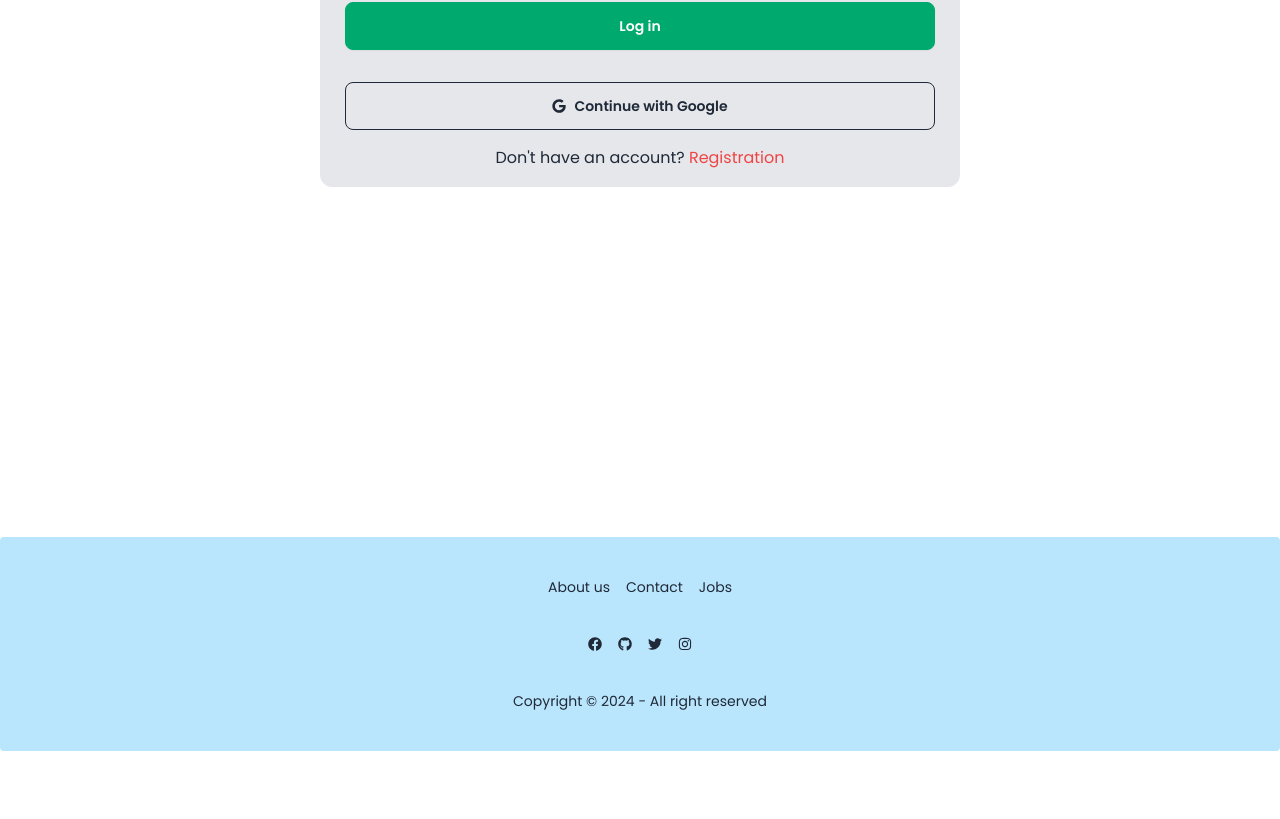
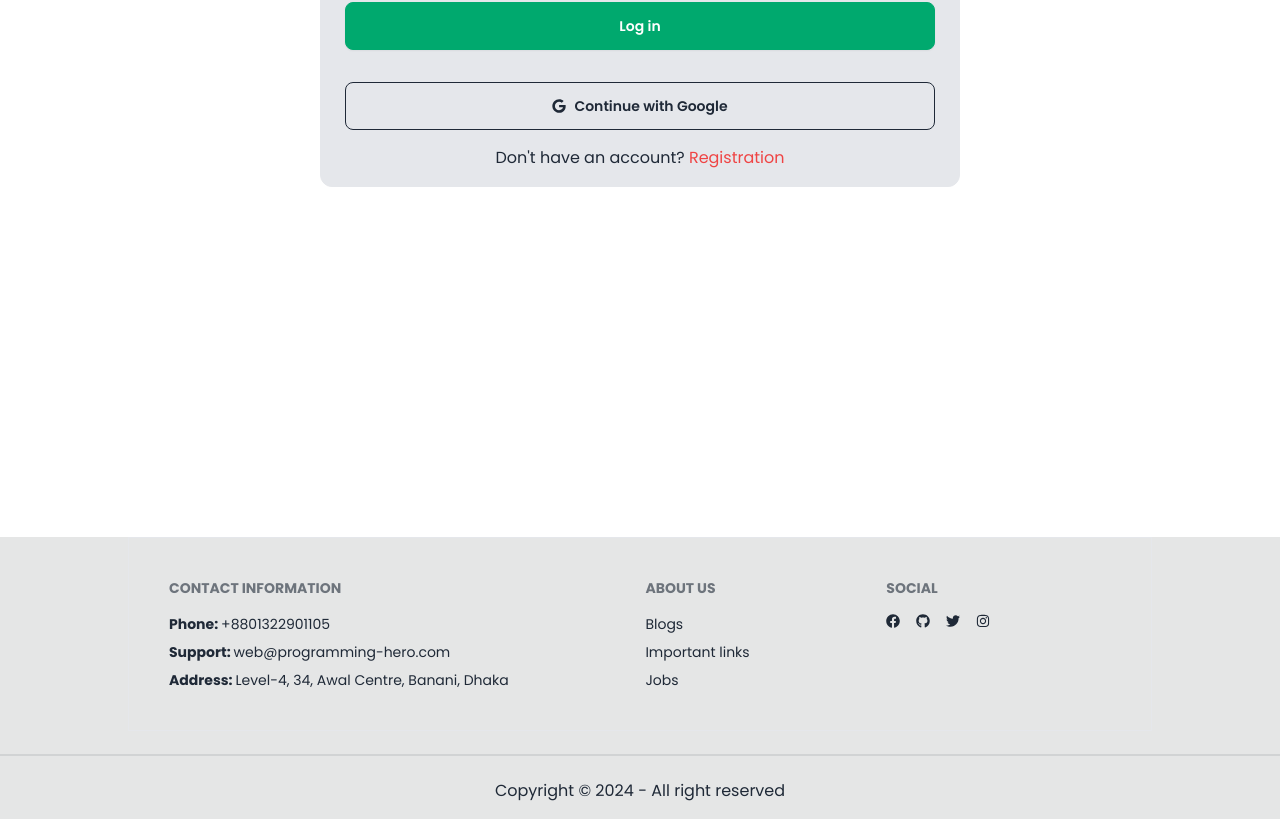
Before and after one commit to sakib-333/ph-b10-a9, a React (Vite) app: page /login in a window 1280 px wide. Shown: the part 347-1166 px from the top of the page. Before the commit the page ends 1098 px from the top, so only its background shows below. Built offline with nearby package versions, Linux system fonts and the light colour scheme; no server answers.

Commit message:
Update footer.

```diff
--- a/src/components/Footer.jsx
+++ b/src/components/Footer.jsx
@@ -3,14 +3,66 @@ import { FaFacebook, FaGithub, FaInstagram, FaTwitter } from "react-icons/fa";
 
 const Footer = () => {
   return (
-    <footer className="footer footer-center bg-sky-200 text-base-content rounded p-10">
-      <nav className="grid grid-flow-col gap-4">
-        <a className="link link-hover">About us</a>
-        <a className="link link-hover">Contact</a>
-        <a className="link link-hover">Jobs</a>
+    // <footer className="footer footer-center bg-sky-200 text-base-content rounded p-10">
+    //   <nav className="grid grid-flow-col gap-4">
+    //     <a className="link link-hover">About us</a>
+    //     <a className="link link-hover">Contact</a>
+    //     <a className="link link-hover">Jobs</a>
+    //   </nav>
+    //   <nav>
+    //     <div className="grid grid-flow-col gap-4 items-center">
+    //       <a href="#">
+    //         <FaFacebook />
+    //       </a>
+    //       <a href="#">
+    //         <FaGithub />
+    //       </a>
+    //       <a href="#">
+    //         <FaTwitter />
+    //       </a>
+    //       <a href="#">
+    //         <FaInstagram />
+    //       </a>
+    //     </div>
+    //   </nav>
+    //   <aside>
+    //     <p>Copyright &copy; {new Date().getFullYear()} - All right reserved</p>
+    //   </aside>
+    // </footer>
+    <div className="bg-base-300">
+      <footer className="footer text-base-content p-10 border max-w-5xl mx-auto">
+        <nav>
+          <h6 className="footer-title">Contact information</h6>
+          <div>
+            <span className="font-bold">Phone: </span>
+            <span className="link link-hover">+8801322901105</span>
+          </div>
+          <div>
+            <span className="font-bold">Support: </span>
+            <span className="link link-hover">web@programming-hero.com</span>
+          </div>
+          <div>
+            <span className="font-bold">Address: </span>
+            <span className="link link-hover">
+              Level-4, 34, Awal Centre, Banani, Dhaka
+            </span>
+          </div>
         </nav>
         <nav>
-        <div className="grid grid-flow-col gap-4 items-center">
+          <h6 className="footer-title">About us</h6>
+          <a className="link link-hover" href="#">
+            Blogs
+          </a>
+          <a className="link link-hover" href="#">
+            Important links
+          </a>
+          <a className="link link-hover" href="#">
+            Jobs
+          </a>
+        </nav>
+        <nav>
+          <h6 className="footer-title">Social</h6>
+          <div className="grid grid-flow-col gap-4">
             <a href="#">
               <FaFacebook />
             </a>
@@ -25,10 +77,12 @@ const Footer = () => {
             </a>
           </div>
         </nav>
-      <aside>
-        <p>Copyright &copy; {new Date().getFullYear()} - All right reserved</p>
-      </aside>
       </footer>
+      <div className="divider"></div>
+      <p className="text-center pb-4">
+        Copyright &copy; {new Date().getFullYear()} - All right reserved
+      </p>
+    </div>
   );
 };
 
--- a/src/components/Navbar.jsx
+++ b/src/components/Navbar.jsx
@@ -2,7 +2,7 @@ import React, { useContext } from "react";
 import { Link, NavLink } from "react-router-dom";
 import { AuthContext } from "../provider/AuthProvider";
 import { toast } from "react-toastify";
-// import organizationLogo from "/organization-logo.png";
+import organizationLogo from "/organization-logo.png";
 
 const Navbar = () => {
   const { user, loading, setUser, signoutUser } = useContext(AuthContext);
@@ -62,10 +62,10 @@ const Navbar = () => {
             {navItems}
           </ul>
         </div>
-        {/* <div className="flex items-center">
+        <div className="flex items-center">
           <img className="w-12 h-12" src={organizationLogo} alt="logo" />
-        </div> */}
-        <h1 className="font-bold md:text-xl lg:text-2xl">Winter Donation</h1>
+        </div>
+        {/* <h1 className="font-bold md:text-xl lg:text-2xl">Winter Donation</h1> */}
       </div>
       <div className="navbar-center hidden lg:flex">
         <ul className="menu menu-horizontal px-1">{navItems}</ul>
```
Also changed, not shown: public/user.png (added). Lines whose indentation alone changed are shown as unchanged.
